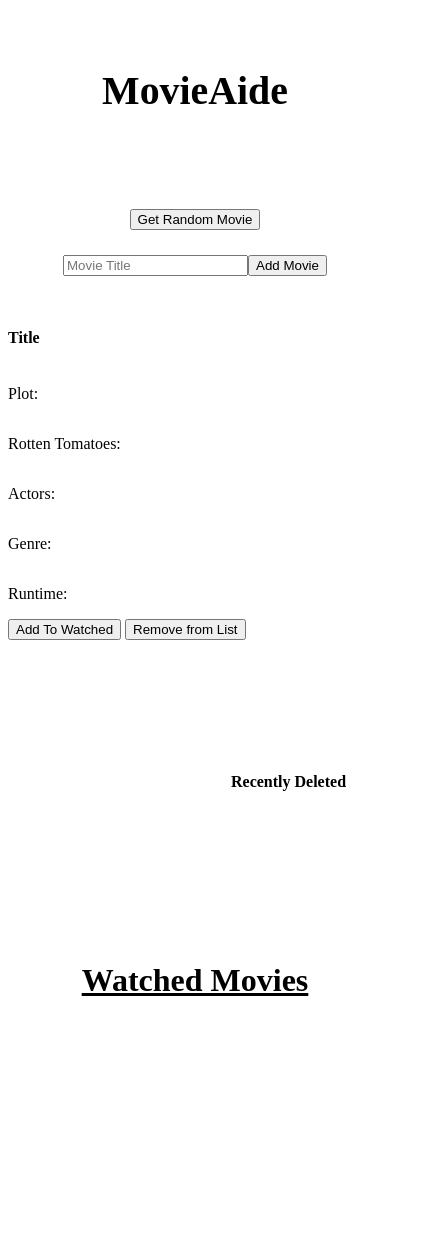
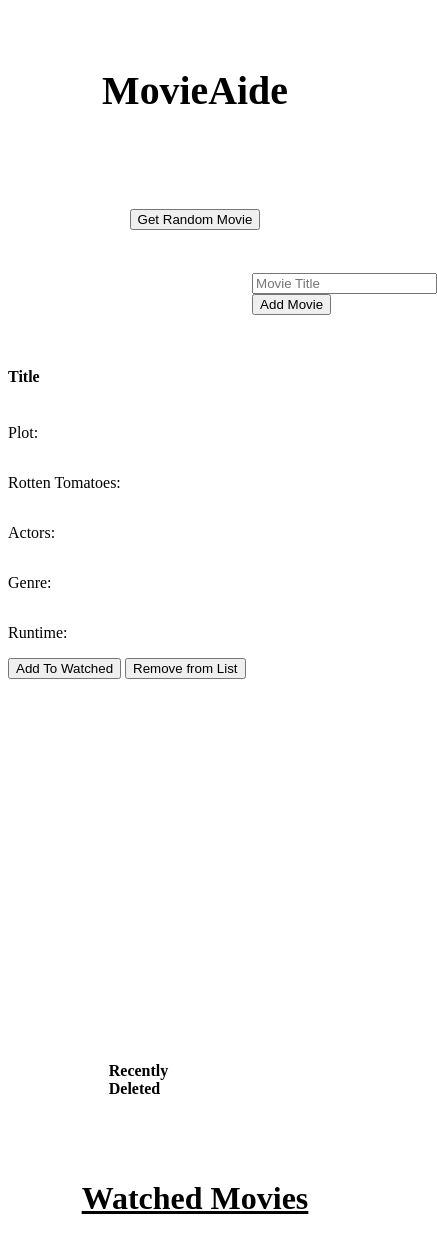
Before and after one commit to jsanchez0112/movieViewerProject1, a plain HTML site: page index.html in a window 390 px wide. Shown: the whole page, 437 px wide, since content can reach past the window. Drawn offline with nearby package versions, Linux system fonts and the light colour scheme.

Commit message:
some CSS conversion to jQuery

```diff
--- a/script.js
+++ b/script.js
@@ -90,3 +90,32 @@ $('.removal').on('click', removingButton)
  $('.plot').defaultValue();
 
       }
+
+
+
+//       let maxSmallWidth = window.matchMedia('(max-width: 768px)');
+
+//       function responsive(maxSmallWidth) {
+//             if (maxSmallWidth.matches) {
+
+//             }};
+// responsive(maxSmallWidth);
+// maxSmallWidth.addEventListener(responsive);
+
+//jQuery + Media Queries
+
+      //Top
+$('.header').css('text-align' , 'center');
+$('.header').css('font-size' , '3rem');
+
+
+
+      //Movie List
+$('.active-list').css('width' , '20%');
+$('.active-list').css('height' , '450ox');
+$('.active-list').css('display' , 'flex');
+$('.active-list').css('flex-direction' , 'column');
+$('.active-list').css('justify-content' , 'flex-start');
+$('.active-list').css('align-items' , 'center');
+
+$('.addMovieSection').css('margin' , "10px 0px 0px 0px");
--- a/styles.css
+++ b/styles.css
@@ -1,19 +1,19 @@
-.header {
+/* .header {
       text-align: center;
       font-size: 3rem;
-    }
+    } */
 
-    .active-list {
-      width: 30%;
+    /* .active-list {
+      width: 20%;
       height: 450px;
       display: flex;
       flex-direction: column;
       justify-content: flex-start;
       align-items: center;
-    }
+    } */
 
     .movieInfo {
-      width: 50%;
+      width: 60%;
       height: 450px;
       display: flex;
     }
@@ -40,6 +40,8 @@
       height: 400px;
       display: flex;
       flex-direction: row;
+      flex-wrap: wrap;
+      justify-content: center;
     }
 
     .libraryTitle {
@@ -52,8 +54,7 @@
 
     .movieDetails {
       height: 450px;
-      width: 55%;
-
+      width: 65%;
       display: flex;
       flex-direction: column;
       flex-wrap: nowrap;
@@ -64,7 +65,7 @@
 
     .moviePoster {
       height: 450px;
-      width: 45%;
+      width: 35%;
       display: flex;
       flex-direction: column;
       flex-wrap: nowrap;
@@ -81,11 +82,13 @@
       margin: 15px 0px 10px 0px;
     }
 
-    .addMovieSection {
+    /* .addMovieSection {
       margin: 10px 0px 0px 0px;
-    }
+    } */
 
-    @media (max-width: 760px) {
+
+
+    @media (max-width: 1000px) {
       .content-container {
         display: flex;
         flex-direction: column;
@@ -94,6 +97,7 @@
         justify-content: flex-start;
         align-items: flex-end;
         padding-bottom: 250px;
+
       }
 
       .movieInfo {
@@ -136,4 +140,28 @@
       .active-list {
         width: 100%;
       }
+      .libraryTitle {
+            padding: 15px 0px 10px 0px;
+      }
     }
+
+
+    @media (max-width: 420px) {
+       .libraryTitle {
+             padding: 200px 0px 15px 0px;
+       }
+       .removed-div {
+             padding: 150px;
+       }
+
+       .deleted-title {
+             padding: 100px;
+       }
+    }
+
+    @media (max-width: 1300px) {
+          .moviePoster {
+                width: 100%;
+                height: 450px;
+          }
+    }
```
Also changed, not shown: index.html (+1 -0 lines).
